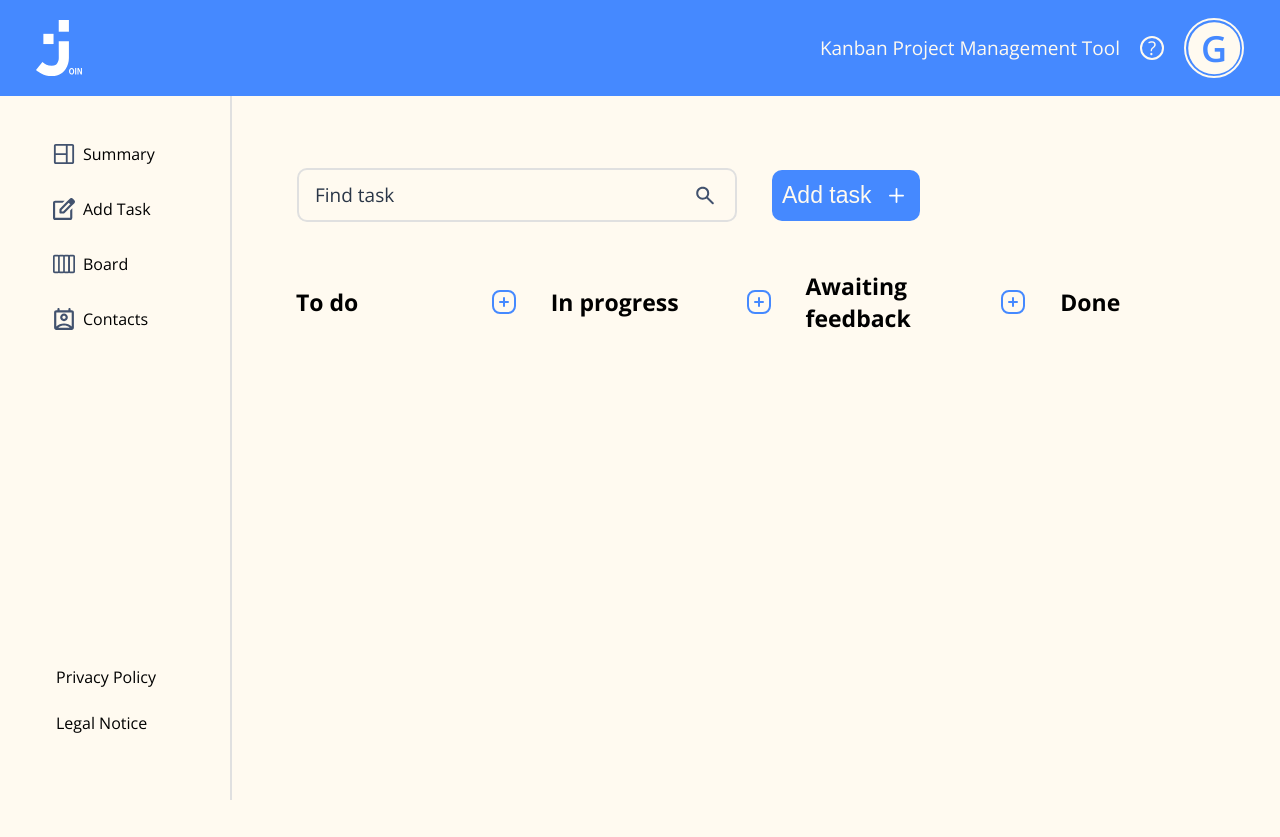
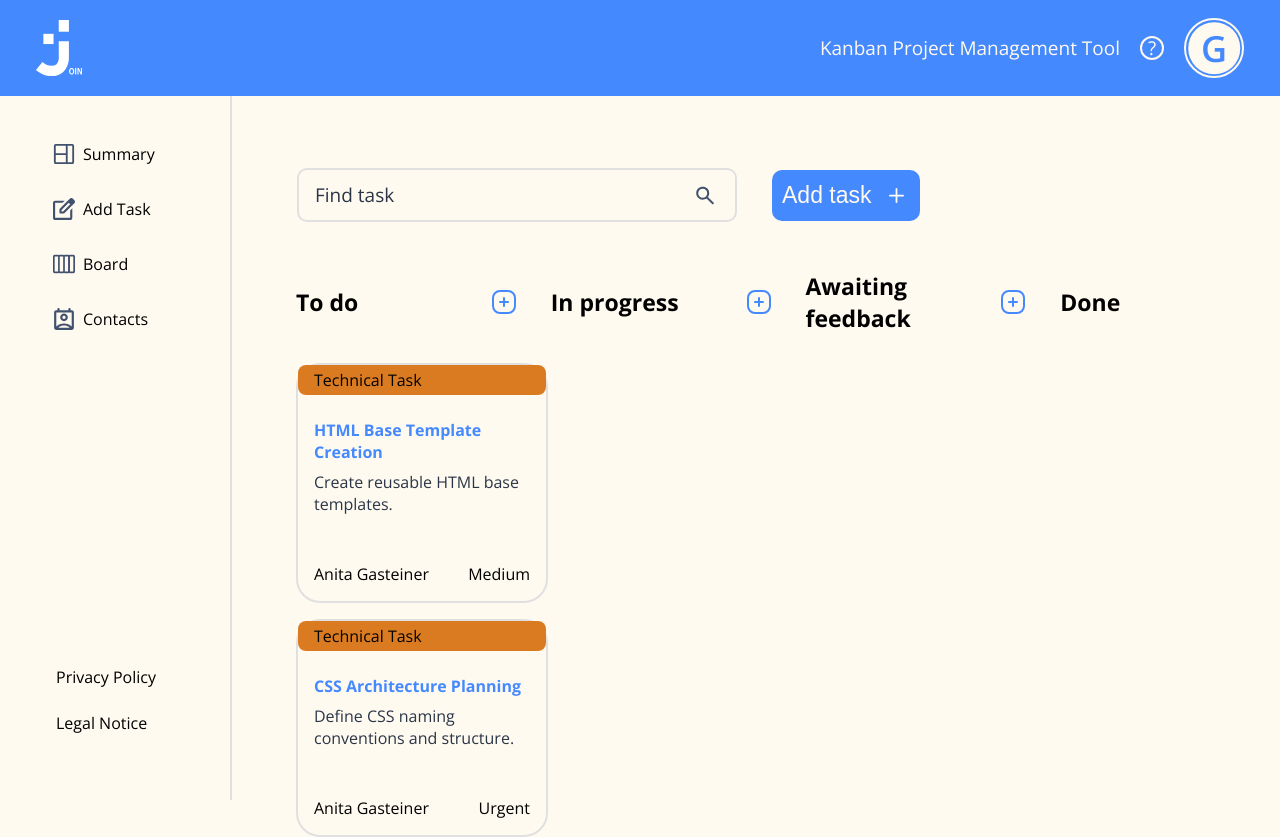
Before and after one commit to anitagasteiner/join, an Angular app: page /board in a window 1280 px wide. Before the commit the page ends 800 px from the top, so only its background shows below. Built offline with nearby package versions, Linux system fonts and the light colour scheme.

Commit message:
task component added

```diff
--- a/src/app/components/board/board.component.html
+++ b/src/app/components/board/board.component.html
@@ -28,4 +28,12 @@
 
     </div>
 
+    <div class="tasks-container">
+
+        @for (task of tasks; track task.title; let index = $index) {
+            <app-task [task]="task"></app-task>
+        }
+
+    </div>
+
 </div>
--- a/src/app/components/board/board.component.scss
+++ b/src/app/components/board/board.component.scss
@@ -29,6 +29,7 @@ button {
     padding-top: 48px;
     padding-left: 64px;
     display: flex;
+    flex-direction: row;
     justify-content: flex-start;
     align-items: center;
     gap: 35px;
@@ -38,6 +39,14 @@ button {
         display: flex;
         justify-content: space-between;
         width: 248px;
+        box-sizing: border-box;
     }
+}
 
+.tasks-container {
+    display: flex;
+    flex-direction: column;
+    gap: 16px;
+    padding-top: 29px;
+    padding-left: 64px;
 }
--- a/src/app/components/board/board.component.ts
+++ b/src/app/components/board/board.component.ts
@@ -1,11 +1,45 @@
 import { Component } from '@angular/core';
+import { TaskComponent } from './task/task.component';
+import { CommonModule } from '@angular/common';
 
 @Component({
   selector: 'app-board',
-  imports: [],
+  imports: [
+    CommonModule,
+    TaskComponent
+  ],
   templateUrl: './board.component.html',
   styleUrl: './board.component.scss'
 })
 export class BoardComponent {
 
+  tasks = [
+    {
+      id: "1",
+      title: "HTML Base Template Creation",
+      description: "Create reusable HTML base templates.",
+      date: "",
+      priority: "Medium",
+      assigned: "Anita Gasteiner",
+      category: "Technical Task",
+      subtasks: {
+        subtask1: "Create template 1.",
+        subtask2: "Create template 2."
+      }
+    },
+    {
+      id: "2",
+      title: "CSS Architecture Planning",
+      description: "Define CSS naming conventions and structure.",
+      date: "",
+      priority: "Urgent",
+      assigned: "Anita Gasteiner",
+      category: "Technical Task",
+      subtasks: {
+        subtask1: "Define CSS naming conventions.",
+        subtask2: "Define CSS structure."
+      }
+    }
+  ];
+
 }
--- /dev/null
+++ b/src/app/components/board/task/task.component.html
@@ -0,0 +1,11 @@
+<div class="task-container">
+
+    <div class="category">{{task.category}}</div>
+    <div class="title">{{task.title}}</div>
+    <div class="subtitle">{{task.description}}</div>
+    <div class="assigned-priority">
+        <div>{{task.assigned}}</div>
+        <div>{{task.priority}}</div>
+    </div>
+
+</div>
--- /dev/null
+++ b/src/app/components/board/task/task.component.scss
@@ -0,0 +1,36 @@
+@use './../../../shared/colors.scss' as colors;
+
+.task-container {
+    display: flex;
+    flex-direction: column;
+    justify-content: flex-start;
+    @include colors.border-grey-light;
+    border-radius: 24px;
+    width: 252px;
+    box-sizing: border-box;
+}
+
+.category {
+    padding: 4px 16px;
+    @include colors.bg-orange-dark;
+    border-radius: 8px;
+}
+
+.title {
+    @include colors.color-dark;
+    font-size: 16px;
+    font-weight: 700;
+    padding: 24px 0 8px 16px;
+}
+
+.subtitle {
+    @include colors.color-grey-dark;
+    padding-bottom: 24px;
+    padding-left: 16px;
+}
+
+.assigned-priority {
+    display: flex;
+    justify-content: space-between;
+    padding: 24px 16px 16px 16px;
+}
--- /dev/null
+++ b/src/app/components/board/task/task.component.ts
@@ -0,0 +1,28 @@
+import { CommonModule } from '@angular/common';
+import { Component, Input } from '@angular/core';
+
+@Component({
+  selector: 'app-task',
+  imports: [
+    CommonModule
+  ],
+  templateUrl: './task.component.html',
+  styleUrl: './task.component.scss'
+})
+export class TaskComponent {
+
+  @Input()task = {
+    id: "1",
+    title: "HTML Base Template Creation",
+    description: "Create reusable HTML base templates.",
+    date: "",
+    priority: "Medium",
+    assigned: "Anita Gasteiner",
+    category: "Technical Task",
+    subtasks: {
+      subtask1: "Create template 1.",
+      subtask2: "Create template 2."
+    }
+  };
+
+}
--- a/src/app/shared/colors.scss
+++ b/src/app/shared/colors.scss
@@ -19,6 +19,11 @@ $colors: (
 
 @mixin bg-ivory {
     $bg-color: map.get($colors, "ivory");
+    background-color: $bg-color;
+}
+
+@mixin bg-orange-dark {
+    $bg-color: map.get($colors, "orange-dark");
     background-color: $bg-color;
 }
 
```
Also changed, not shown: 1 other file (tests, documents, lock files or other folders).
